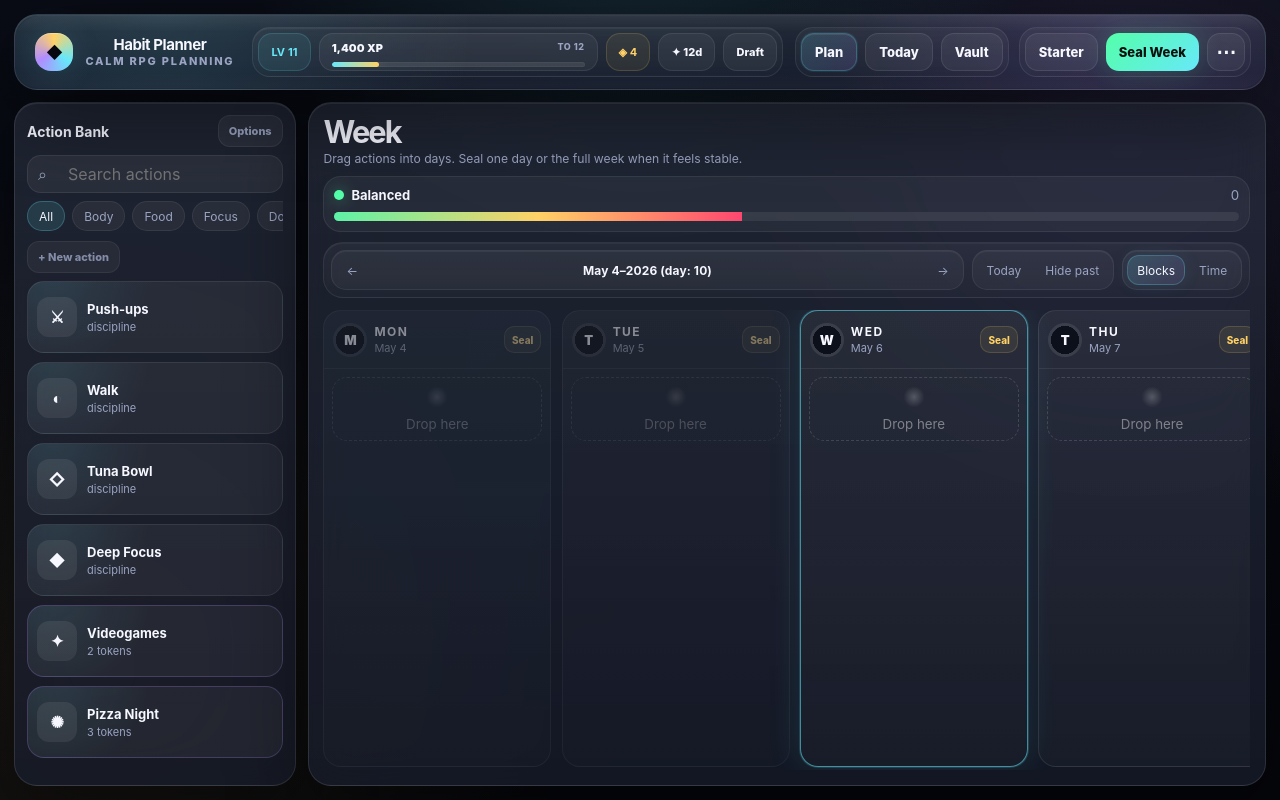
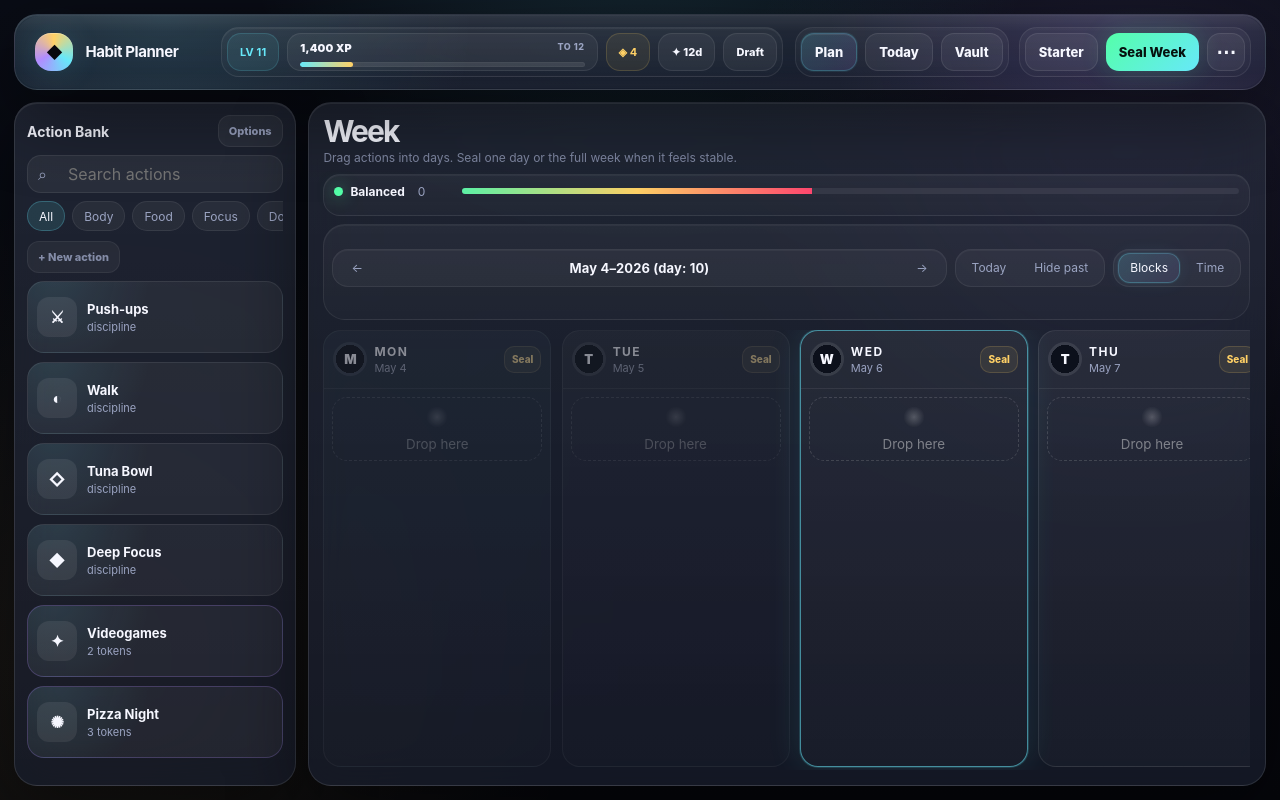
Before and after one commit to Agusteando/habits-planner, a React (Vite) app: page / in a window 1280 px wide. Built offline with nearby package versions, Linux system fonts and the light colour scheme.

Commit message:
version 34

```diff
--- a/package.json
+++ b/package.json
@@ -1,7 +1,7 @@
 {
-  "name": "habit-planner-rpg-v35",
+  "name": "habit-planner-rpg-v36",
   "private": true,
-  "version": "3.5.0",
+  "version": "3.6.0",
   "type": "module",
   "scripts": {
     "dev": "vite --host 0.0.0.0",
--- a/src/main.tsx
+++ b/src/main.tsx
@@ -293,7 +293,7 @@ function App(){
       <div className="topbar-start">
         <button className="brand" onClick={()=>setState(s=>({...s,activeView:"plan"}))}>
           <span className="brand-mark">◆</span>
-          <span className="brand-copy"><strong>Habit Planner</strong><small>calm RPG planning</small></span>
+          <span className="brand-copy"><strong>Habit Planner</strong></span>
         </button>
       </div>
       <div className="top-status">
--- a/src/styles.css
+++ b/src/styles.css
@@ -2309,3 +2309,273 @@
   background:linear-gradient(180deg,rgba(255,255,255,.82),rgba(255,255,255,.54));
   border-color:rgba(15,23,42,.09);
 }
+
+/* v36 laptop week cockpit repair */
+.brand-copy small{display:none!important}
+.brand-copy{align-content:center}
+.brand-copy strong{font-size:15px;line-height:1.05;white-space:nowrap}
+
+.week-head{
+  overflow:visible;
+}
+
+/* Replace the bulky laptop header stack with a compact command cockpit. */
+@media (min-width:1180px){
+  .week-panel{
+    gap:10px;
+  }
+  .week-head{
+    display:grid!important;
+    grid-template-columns:minmax(210px,.56fr) minmax(560px,1fr);
+    grid-template-areas:
+      "intro controls"
+      "equilibrium controls";
+    gap:8px 12px;
+    align-items:start;
+    padding:0;
+  }
+  .week-head > div:first-child{
+    grid-area:intro;
+    min-width:0;
+    align-self:end;
+  }
+  .week-head h1{
+    font-size:clamp(30px,2.15vw,40px)!important;
+    line-height:.9;
+    letter-spacing:-.065em;
+  }
+  .week-head p{
+    max-width:460px;
+    margin-top:5px;
+    font-size:12px;
+    line-height:1.35;
+    opacity:.78;
+  }
+  .week-head > .equilibrium{
+    grid-area:equilibrium;
+    align-self:stretch;
+    min-height:42px;
+    padding:8px 10px;
+    display:grid;
+    grid-template-columns:minmax(118px,auto) minmax(0,1fr);
+    grid-template-areas:"label track" "reason reason";
+    gap:6px 10px;
+    border-radius:17px;
+    background:linear-gradient(180deg,rgba(255,255,255,.044),rgba(255,255,255,.018));
+    border-color:rgba(255,255,255,.075);
+    box-shadow:inset 0 1px 0 rgba(255,255,255,.045);
+  }
+  .equilibrium > div{
+    grid-area:label;
+    min-width:0;
+    align-self:center;
+  }
+  .equilibrium strong{
+    font-size:12px;
+  }
+  .equilibrium small{
+    margin-left:6px;
+    font-size:12px;
+  }
+  .eq-dot{
+    width:9px;
+    height:9px;
+  }
+  .eq-track{
+    grid-area:track;
+    align-self:center;
+    height:6px;
+    margin:0;
+    background:rgba(255,255,255,.07);
+  }
+  .equilibrium p{
+    grid-area:reason;
+    margin:0;
+    font-size:11px;
+  }
+  .week-head > .week-controls{
+    grid-area:controls;
+    align-self:stretch;
+  }
+  .week-controls{
+    width:100%;
+    min-height:92px;
+    display:grid!important;
+    grid-template-columns:minmax(300px,1fr) auto auto;
+    grid-template-areas:
+      "nav action view"
+      "nav time time";
+    align-content:center;
+    align-items:center;
+    justify-content:stretch;
+    gap:8px;
+    padding:10px;
+    border-radius:22px;
+    overflow:visible;
+    background:linear-gradient(180deg,rgba(255,255,255,.045),rgba(255,255,255,.018));
+    border:1px solid rgba(255,255,255,.07);
+    box-shadow:inset 0 1px 0 rgba(255,255,255,.045);
+  }
+  .week-nav-cluster{grid-area:nav}
+  .week-action-cluster{grid-area:action}
+  .view-cluster{grid-area:view}
+  .time-filter-cluster{grid-area:time}
+  .week-nav-cluster,.week-action-cluster,.view-cluster,.time-filter-cluster{
+    min-height:38px;
+    height:38px;
+    display:flex;
+    align-items:center;
+    min-width:0;
+    padding:4px;
+    border-radius:16px;
+    background:rgba(255,255,255,.038);
+    border:1px solid rgba(255,255,255,.065);
+    box-shadow:inset 0 1px 0 rgba(255,255,255,.04);
+  }
+  .week-nav-cluster{
+    height:84px;
+    min-height:84px;
+    align-self:stretch;
+    justify-content:space-between;
+    padding:6px;
+  }
+  .week-nav-cluster strong{
+    min-width:0!important;
+    flex:1 1 auto;
+    padding:0 12px;
+    font-size:13px;
+    text-align:center;
+    overflow:hidden;
+    text-overflow:ellipsis;
+    white-space:nowrap;
+  }
+  .week-action-cluster,.view-cluster,.time-filter-cluster{
+    justify-content:center;
+  }
+  .week-controls button{
+    height:30px;
+    padding:0 11px;
+    border-radius:12px;
+    font-size:12px;
+    background:transparent;
+    border:1px solid transparent;
+  }
+  .week-controls button:hover{
+    background:rgba(255,255,255,.06);
+    border-color:rgba(255,255,255,.08);
+  }
+  .week-controls .active{
+    color:var(--text);
+    background:linear-gradient(135deg,rgba(103,232,249,.17),rgba(177,140,255,.1));
+    border-color:rgba(103,232,249,.25);
+    box-shadow:0 0 0 1px rgba(103,232,249,.06),0 0 18px rgba(103,232,249,.07);
+  }
+  .time-filter-cluster{
+    justify-self:stretch!important;
+    grid-column:auto!important;
+  }
+  .time-filter-cluster button{
+    flex:1 1 0;
+    text-transform:capitalize;
+  }
+}
+
+/* Laptop/narrow desktop: keep hierarchy vertical but compact, not dashboard-like. */
+@media (min-width:1180px) and (max-width:1480px){
+  .week-head{
+    grid-template-columns:minmax(0,1fr) minmax(360px,.78fr);
+    grid-template-areas:
+      "intro equilibrium"
+      "controls controls";
+    gap:8px 10px;
+  }
+  .week-head > .equilibrium{
+    min-height:50px;
+    align-self:end;
+  }
+  .week-controls{
+    min-height:54px;
+    grid-template-columns:minmax(280px,1fr) auto auto auto;
+    grid-template-areas:"nav action view time";
+    padding:8px;
+  }
+  .week-nav-cluster{
+    height:38px;
+    min-height:38px;
+  }
+  .time-filter-cluster{
+    min-width:0;
+  }
+  .time-filter-cluster button{
+    padding:0 8px;
+  }
+}
+
+@media (min-width:1180px) and (max-width:1280px){
+  .week-head{
+    grid-template-columns:1fr;
+    grid-template-areas:
+      "intro"
+      "equilibrium"
+      "controls";
+  }
+  .week-head p{
+    max-width:100%;
+  }
+  .week-head > .equilibrium{
+    min-height:42px;
+  }
+  .week-controls{
+    grid-template-columns:minmax(250px,1fr) auto auto;
+    grid-template-areas:"nav action view" "time time time";
+    min-height:96px;
+  }
+  .time-filter-cluster{
+    width:100%;
+  }
+}
+
+@media (max-width:1179px){
+  .week-head{
+    grid-template-columns:1fr!important;
+    gap:8px;
+  }
+  .week-head h1{
+    font-size:32px!important;
+  }
+  .week-head p{
+    font-size:12px;
+    line-height:1.35;
+    margin-top:4px;
+  }
+  .week-head > .equilibrium{
+    padding:8px 10px;
+    display:grid;
+    grid-template-columns:minmax(110px,auto) minmax(0,1fr);
+    gap:6px 10px;
+  }
+  .eq-track{margin:0;align-self:center;height:6px}
+  .week-controls{
+    display:grid!important;
+    grid-template-columns:1fr auto auto;
+    gap:7px;
+    padding:8px;
+    min-height:0;
+  }
+  .week-nav-cluster,.week-action-cluster,.view-cluster,.time-filter-cluster{
+    min-height:38px;
+    height:38px;
+  }
+}
+
+@media (max-width:760px){
+  .week-controls{
+    grid-template-columns:1fr 1fr!important;
+  }
+  .week-nav-cluster,.time-filter-cluster{
+    grid-column:1 / -1;
+  }
+  .week-action-cluster,.view-cluster{
+    width:100%;
+  }
+}
```
Also changed, not shown: 3 other files (tests, documents, lock files or other folders).
